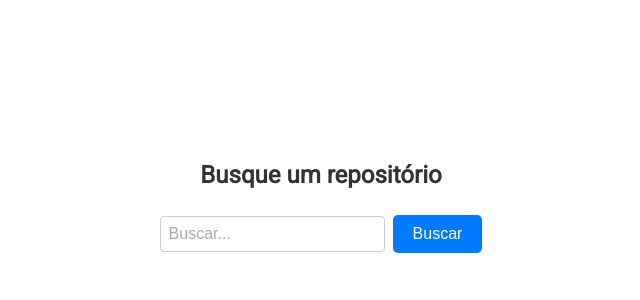
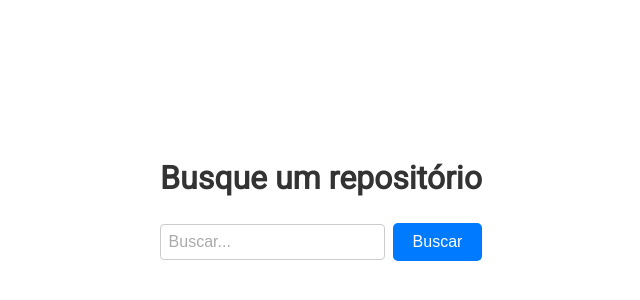
Before and after one commit to helenapaixao/search_repo, a React (Create React App) app: page / in a window 1280 px wide. Shown: the part 206-506 px from the top of the page, without its empty margins (319-959 px from the left). Built offline with nearby package versions, Linux system fonts and the light colour scheme; no server answers.

Commit message:
fix: config style

```diff
--- a/src/components/RepoDetail/styles.ts
+++ b/src/components/RepoDetail/styles.ts
@@ -25,12 +25,15 @@ export const Title = styled.h2`
 export const Property = styled.p`
   font-weight: bold;
   margin: 12px 0;
+  font-family: 'Roboto', sans-serif;
   color: #555;
+  align-items: center;
 `
 
 export const Value = styled.p`
   margin: 6px 0;
   color: #666;
+  font-family: 'Roboto', sans-serif;
 `
 
 export const CloseButton = styled.div`
--- a/src/screens/Home/styles.ts
+++ b/src/screens/Home/styles.ts
@@ -1,7 +1,12 @@
 import styled from 'styled-components'
 
 export const Container = styled.div`
-  align-items: center;
+  display: flex;
+  min-height: 100vh;
+
+  @media (max-width: 768px) {
+    align-items: center;
+  }
 `
 
 export const Content = styled.div`
@@ -10,22 +15,31 @@ export const Content = styled.div`
   align-items: center;
   justify-content: center;
   min-height: 100vh;
+  width: 100%;
+
+  @media (max-width: 768px) {
+    align-items: flex-start;
+  }
 `
 
 export const Title = styled.h2`
-  font-size: 24px;
+  font-size: 2rem;
   font-weight: bold;
   color: #333;
-  margin-bottom: 16px;
+  margin-bottom: 1rem;
   font-family: 'Roboto';
-  align-items: center;
-  justify-content: center;
+
+  @media (max-width: 768px) {
+    font-size: 1.5rem;
+    margin-bottom: 0.5rem;
+  }
 `
+
 export const PaginationContainer = styled.div`
   display: flex;
   justify-content: center;
   align-items: center;
-  margin-top: 20px;
+  margin-top: 2rem;
 
   ul {
     list-style: none;
@@ -33,13 +47,13 @@ export const PaginationContainer = styled.div`
     display: flex;
 
     li {
-      margin: 0 5px;
+      margin: 0 1rem;
 
       a {
         text-decoration: none;
         color: #333;
         background-color: #f5f5f5;
-        padding: 10px 15px;
+        padding: 1rem 1.5rem;
         border: 1px solid #ccc;
         border-radius: 5px;
 
@@ -66,7 +80,7 @@ export const PaginationContainer = styled.div`
     .break {
       flex: 0 0 30px;
       border: none;
-      margin: 0 5px;
+      margin: 0 1rem;
     }
 
     .selected {
@@ -92,6 +106,11 @@ export const PaginationContainer = styled.div`
 `
 
 export const ErrorMessage = styled.p`
-  font-size: 20px;
+  font-size: 2rem;
   color: #ff0000;
+  margin-top: 1rem;
+
+  @media (max-width: 768px) {
+    font-size: 1.5rem;
+  }
 `
```
